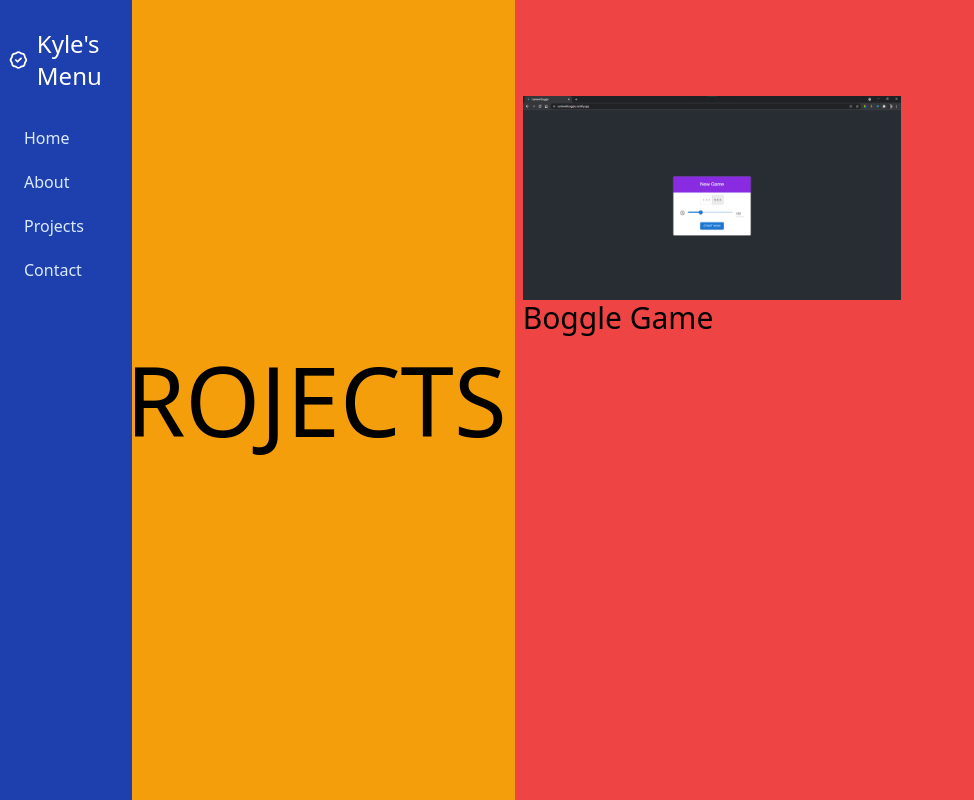
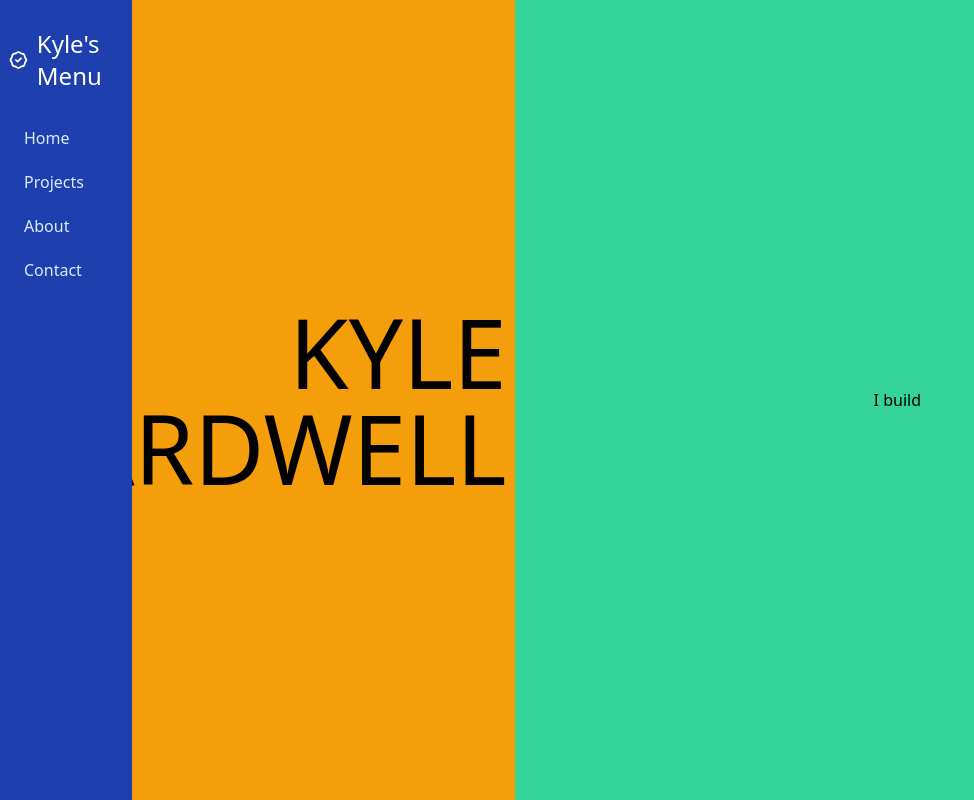
Before and after one commit to KyleCardwell/kyle-portfolio, a React (Create React App) app: page / in a window 1280 px wide. Shown: the whole page, without its empty margins (0-974 px from the left). Built offline with nearby package versions, Linux system fonts and the light colour scheme.

Commit message:
responsive changes at for mobile

```diff
--- a/src/App.js
+++ b/src/App.js
@@ -1,17 +1,13 @@
 import { useState } from 'react';
 import './App.css';
-// import InfoCard from './components/InfoCard';
 import MainContainer from './components/MainContainer';
-// import NavBar from './components/NavBarTW.js';
 import { projectData } from './components/projectData';
 import ProjectsScroll from './components/ProjectsScroll';
-// import SidebarMenu from './components/SidebarMenu';
 import MobileMenuTop from './components/SideBarMenu/MobileMenuTop';
 import SidebarMenuSide from './components/SideBarMenu/SidebarMenuSide';
+import TitleCard from './components/TitleCard';
 
 function App() {
-
-  // const sidebar = document.querySelector('.sidebar')
 
   const [showSideBar, setShowSideBar] = useState(true)
 
@@ -35,22 +31,22 @@ function App() {
 
       <section className="max-h-screen overflow-y-scroll snap snap-y snap-mandatory">
 
-        {/* <MainContainer
+        <MainContainer
           title="Kyle Cardwell"
           sectionName="top"
-          component={""}
-        /> */}
+          component={TitleCard}
+        />
         <MainContainer
           title="Projects"
           sectionName="Projects"
           data={projectData}
           component={ProjectsScroll}
         />
-        {/* <MainContainer
+        <MainContainer
           title="About"
           sectionName="About"
-          component={""}
-        /> */}
+          component={TitleCard}
+        />
 
       </section>
     </div>
--- a/src/components/DisplayCard.js
+++ b/src/components/DisplayCard.js
@@ -5,7 +5,7 @@ const DisplayCard = (props) => {
     console.log(props)
     return (
 
-        <div className="w-2/3 flex-1 flex overflow-hidden">
+        <div className="h-full w-screen md:w-2/3 flex-1 flex overflow-hidden">
             {<props.component data={props.data}/>}
         </div>
 
--- a/src/components/InfoCard.js
+++ b/src/components/InfoCard.js
@@ -2,8 +2,8 @@ import React from 'react';
 
 const InfoCard = (props) => {
     return (
-        <div className="w-1/3 fixed h-screen flex justify-end items-center bg-yellow-500 h-full sticky">
-            <div className="text-right pr-2 text-8xl">
+        <div className="fixed w-screen h-12 md:w-1/3 md:h-screen flex justify-end items-center bg-yellow-500 sticky">
+            <div className="text-center md:text-right pr-2 text-2xl md:text-8xl">
                 {props.title.toUpperCase()}
             </div>
         </div>
--- a/src/components/MainContainer.js
+++ b/src/components/MainContainer.js
@@ -5,7 +5,7 @@ import InfoCard from './InfoCard';
 const MainContainer = (props) => {
 
     return (
-        <div className="h-screen flex bg-yellow-100 snap-start" id={props.sectionName}>
+        <div className="flex-row h-screen md:flex bg-yellow-100 snap-start" id={props.sectionName}>
             <InfoCard
                 title={props.title}
             />
--- a/src/components/ProjectsScroll.js
+++ b/src/components/ProjectsScroll.js
@@ -7,7 +7,7 @@ const ProjectsScroll = (props) => {
       {props.data
         ? props.data.map((proj) => {
             return (
-              <section className="pt-24 flex-shrink-0 pl-2 text-8xl h-screen bg-red-500 snap-start">
+              <section className="pt-24 flex-shrink-0 pl-2 text-8xl h-screen bg-red-500 snap-start" key={proj.projectID}>
                 <div className="w-1/2">
                   <img className="object-contain" src={proj.photos[0]} />
                 </div>
--- a/src/components/SideBarMenu/SidebarMenuSide.js
+++ b/src/components/SideBarMenu/SidebarMenuSide.js
@@ -30,19 +30,19 @@ export default function SidebarMenuSide(props) {
             Home
           </a>
           <a
-            href="#about"
+            href="#Projects"
+            className="block py-2.5 px-4 transition duration-200 hover:bg-blue-400"
+          >
+            Projects
+          </a>
+          <a
+            href="#About"
             className="block py-2.5 px-4 transition duration-200 hover:bg-blue-400"
           >
             About
           </a>
           <a
-            href="#projects"
-            className="block py-2.5 px-4 transition duration-200 hover:bg-blue-400"
-          >
-            Projects
-          </a>
-          <a
-            href="#contact"
+            href="#Contact"
             className="block py-2.5 px-4 transition duration-200 hover:bg-blue-400"
           >
             Contact
--- /dev/null
+++ b/src/components/TitleCard.js
@@ -0,0 +1,13 @@
+import React from 'react';
+
+const TitleCard = (props) => {
+    return (
+        <div className="flex-1 flex flex-col justify-center items-center bg-green-400">
+            <div>
+                I build
+            </div>
+        </div>
+    )
+}
+
+export default TitleCard
--- a/src/components/projectData.js
+++ b/src/components/projectData.js
@@ -1,16 +1,25 @@
 export const projectData = [
 
     {
+        projectID: 1,
         projectName: "Boggle Game",
         showcase: "HTML, CSS, JavaScript, React, Redux, MaterialUI",
         photos: ["images/boggle-1.jpg"],
         externalLink: "https://cardwellboggle.netlify.app/"
     },
     {
+        projectID: 2,
         projectName: "Stock Market Game",
         showcase: "HTML, CSS, JavaScript, React, Redux, TailwindCSS",
         photos: ["images/stock-market-0.jpg"],
         externalLink: "https://cardwellstockmarket.vercel.app/"
     },
+    {
+        projectID: 3,
+        projectName: "Boggle Game",
+        showcase: "HTML, CSS, JavaScript, React, Redux, MaterialUI",
+        photos: ["images/boggle-1.jpg"],
+        externalLink: "https://cardwellboggle.netlify.app/"
+    },
 
 ]
```
